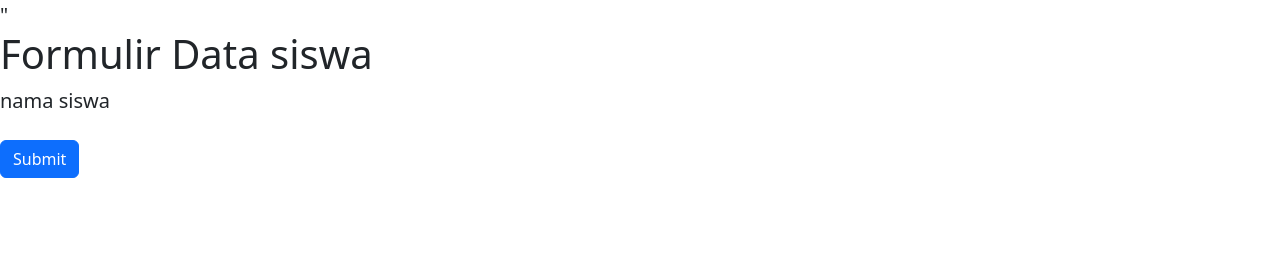
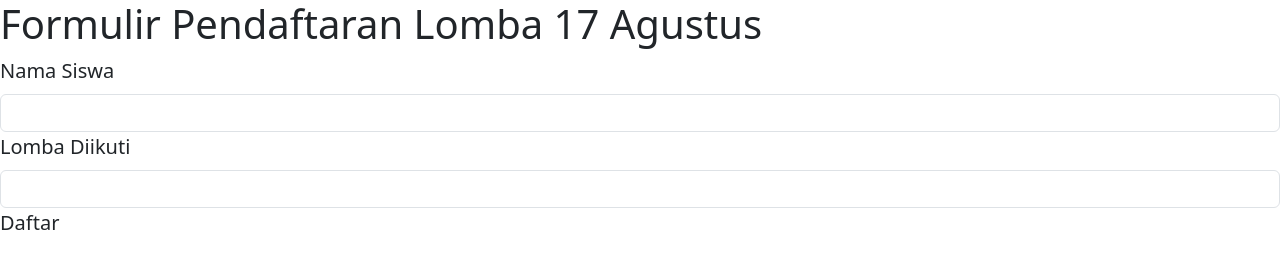
Before and after one commit to NANDASee921/latihanform, a plain HTML site: page index.html in a window 1280 px wide. Drawn offline with nearby package versions, Linux system fonts and the light colour scheme.

Commit message:
update index.html

```diff
--- a/index.html
+++ b/index.html
@@ -6,27 +6,30 @@
   <meta http-equiv="X-UA-Compatible" content="IE=Edge">
   <meta name="viewport" content="width=device-width, initial-scale=1">
 
-  <title>latihan membuat form</title>
+  <title>Latihan Membuat Form</title>
 
   <!-- HTML -->
   <link href="https://cdn.jsdelivr.net/npm/bootstrap@5.3.3/dist/css/bootstrap.min.css" rel="stylesheet" integrity="sha384-QWTKZyjpPEjISv5WaRU9OFeRpok6YctnYmDr5pNlyT2bRjXh0JMhjY6hW+ALEwIH" crossorigin="anonymous">
-  <script src="https://cdn.jsdelivr.net/npm/bootstrap@5.3.3/dist/js/bootstrap.bundle.min.js" integrity="sha384-YvpcrYf0tY3lHB60NNkmXc5s9fDVZLESaAA55NDzOxhy9GkcIdslK1eN7N6jIeHz" crossorigin="anonymous"></script>"
+  <script src="https://cdn.jsdelivr.net/npm/bootstrap@5.3.3/dist/js/bootstrap.bundle.min.js" integrity="sha384-YvpcrYf0tY3lHB60NNkmXc5s9fDVZLESaAA55NDzOxhy9GkcIdslK1eN7N6jIeHz" crossorigin="anonymous"></script>
 
   <!-- Custom Styles -->
   <link rel="stylesheet" href="style.css">
 </head>
 
 <body>
-  <h1>Formulir Data siswa</h1>
+  <h1>Formulir Pendaftaran Lomba 17 Agustus</h1>
 
   <form>
     <div class="mb-3">
-      <label for="exampleInputEmail1" class="form-label">nama siswa</label>
+      <label for="exampleInputEmail1" class="form-label">Nama Siswa</label>
+      <input type="email" class="form-control" id="exampleInputEmail1" aria-describedby="emailHelp">
+      <form>
+    <div class="mb-3">
+      <label for="exampleInputEmail1" class="form-label">Lomba Diikuti</label>
+        <input type="email" class="form-control" id="exampleInputEmail1" aria-describedby="emailHelp"
 
-    </div>
 
-    </div>
-    <button type="submit" class="btn btn-primary">Submit</button>
+    <button type="submit" class="btn btn-primary">Daftar</button>
   </form>
   <!-- Project -->
   <script src="main.js"></script>
```
